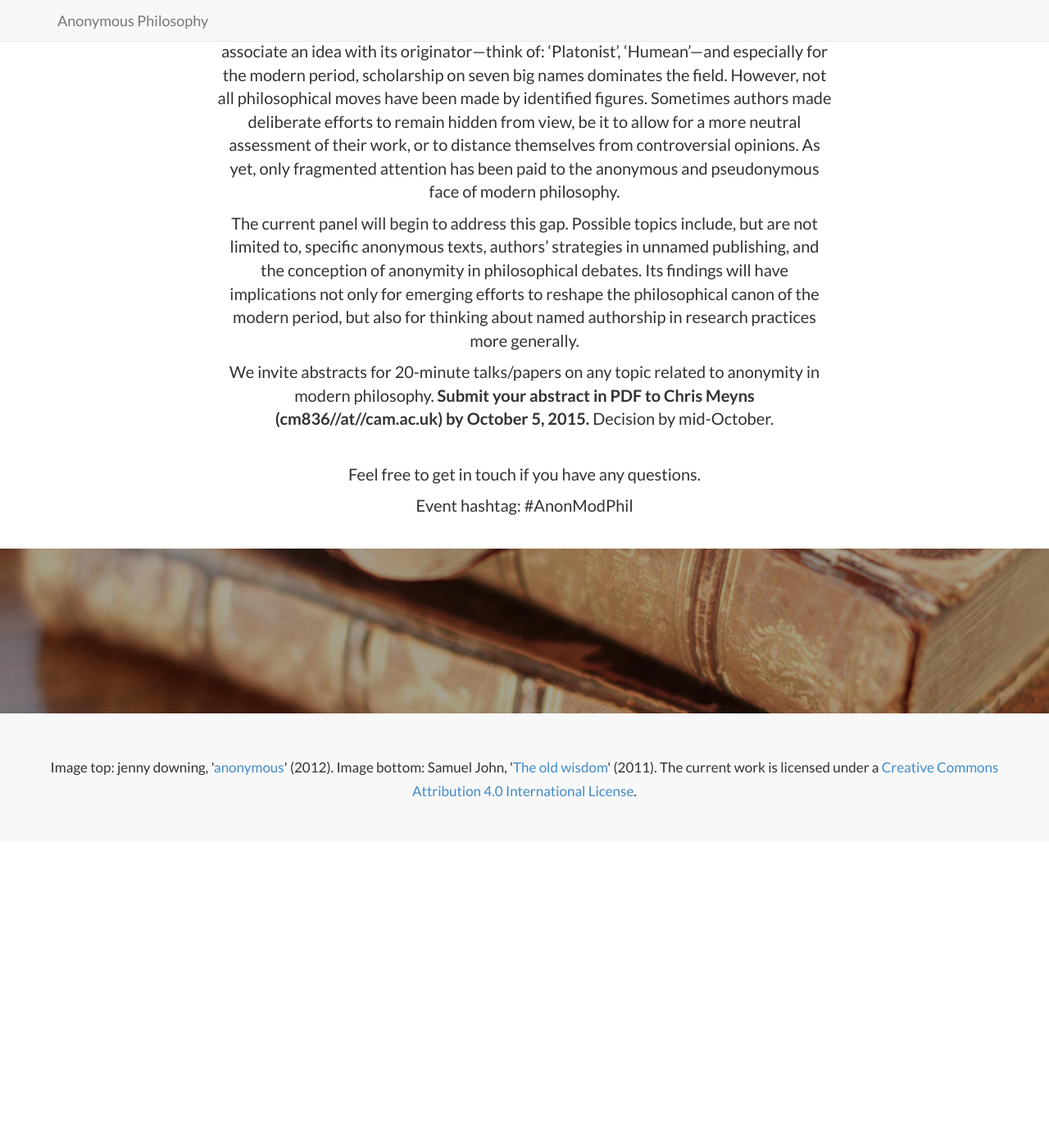
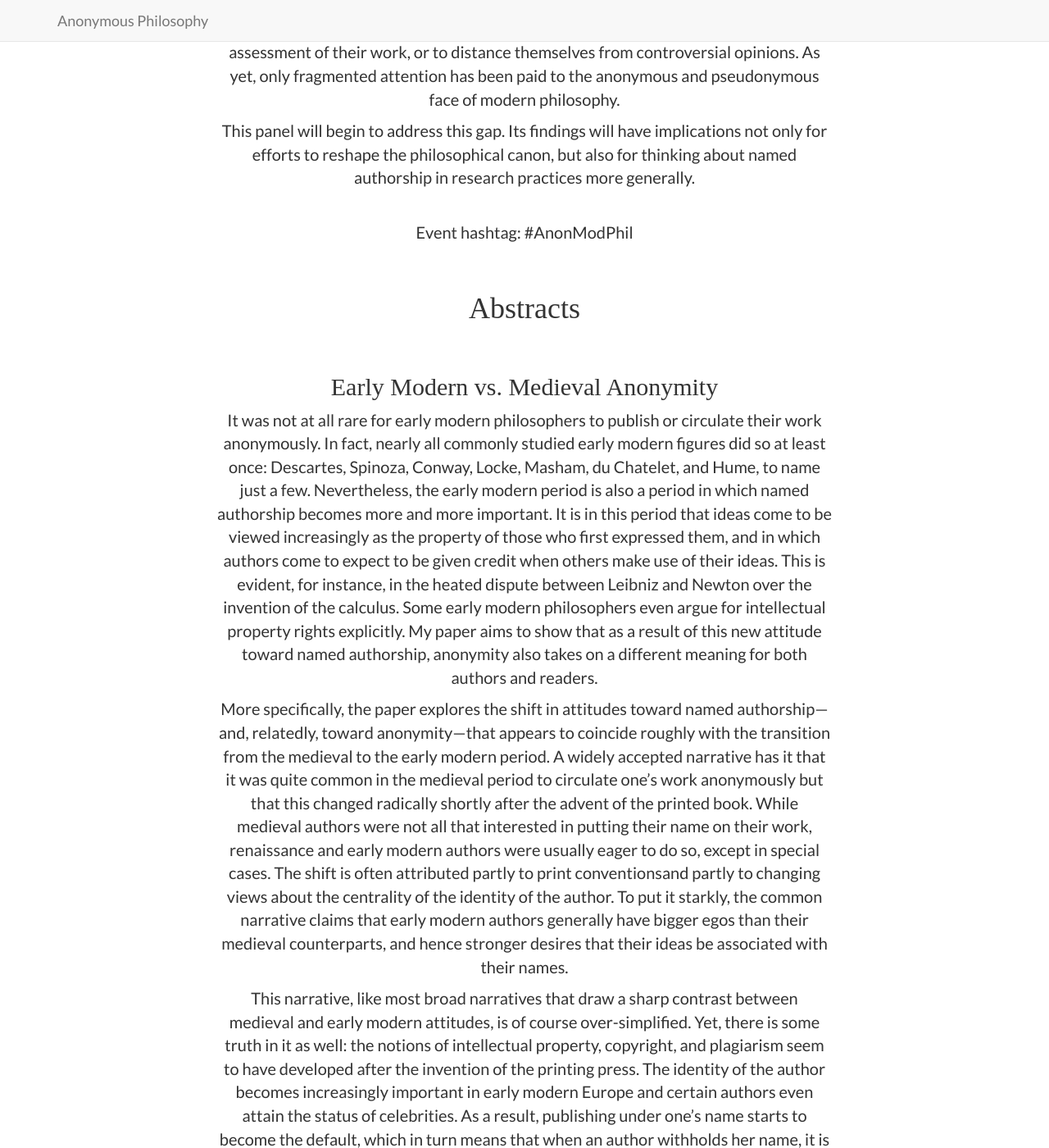
Before and after one commit to anonphil/anonphil.github.io, a Jekyll site: the page built from index.html, in a window 1280 px wide and 1400 px high, scrolled down 1188 px. Shown: the whole window at 82% size. Built offline with Jekyll 4.4.1, drawn with Linux system fonts in a browser that asks for light colours; some web fonts are replaced; before the commit the page ends 2215 px from its top, so only the background shows below that; some of the changed text lies outside the part shown.

Commit message:
added abstracts
anon abstracts

```diff
--- a/_includes/about.html
+++ b/_includes/about.html
@@ -3,56 +3,45 @@
         <div class="row">
             <div class="col-lg-8 col-lg-offset-2">
             </br>
-              <h1>Call for Abstracts</h1>
               </br>
-                <h3>Panel of the Society for Modern Philosophy</a></h3>
+                <h1>Panel of the Society for Modern Philosophy</h1>
                 <h3><a href="http://www.apaonline.org/events/event_details.asp?id=322905" target="_blank">APA Pacific Division Meeting 2016</a></h3>
-                <h3>March 30 - April 3, 2016, San Francisco, CA</p></h3>
+                <h3>Thursday March 31, 2016, 8:00-10:00 P.M.</h3>
                 </br>
-              <h3>Deadline: October 5, 2015</h3>
                 </br>
                 <p>Authorship is central to our grasp of philosophical contributions. People tend to associate an idea with its originator—think of: ‘Platonist’, ‘Humean’—and especially for the modern period, scholarship on seven big names dominates the field. However, not all philosophical moves have been made by identified figures. Sometimes authors made deliberate efforts to remain hidden from view, be it to allow for a more neutral assessment of their work, or to distance themselves from controversial opinions. As yet, only fragmented attention has been paid to the anonymous and pseudonymous face of modern philosophy.</p>
 
-                <p>The current panel will begin to address this gap. Possible topics include, but are not limited to, specific anonymous texts, authors’ strategies in unnamed publishing, and the conception of anonymity in philosophical debates. Its findings will have implications not only for emerging efforts to reshape the philosophical canon of the modern period, but also for thinking about named authorship in research practices more generally.</p>
+                <p>This panel will begin to address this gap.  Its findings will have implications not only for efforts to reshape the philosophical canon, but also for thinking about named authorship in research practices more generally.</p>
+		<br>
+        <!-- <p>Feel free to get in touch (
+			<a href="https://twitter.com/csmeyns" target="_blank">@csmeyns</a>
+			) if you have any questions.</p> -->
 
-                <p>We invite abstracts for 20-minute talks/papers on any topic related to anonymity in modern philosophy. <strong>Submit your abstract in PDF to Chris Meyns (cm836//at//cam.ac.uk) by October 5, 2015.</strong> Decision by mid-October.</p>
-</br>
-<!-- Contact Form - Enter your email address on line 19 of the mail/contact_me.php file to make this form work. -->
-<!-- WARNING: Some web hosts do not allow emails to be sent through forms to common mail hosts like Gmail or Yahoo. It's recommended that you use a private domain email address! -->
-<!-- NOTE: To use the contact form, your site must be on a live web host with PHP! The form will not work locally! -->
-<!-- <form name="sentMessage" id="contactForm" novalidate>
-    <div class="row control-group">
-        <div class="form-group col-xs-12 floating-label-form-group controls">
-            <label>Email Address</label>
-            <input type="email" class="form-control" placeholder="Email Address" id="email" required data-validation-required-message="Please enter your email address.">
-            <p class="help-block text-danger"></p>
-        </div>
-    </div>
-    <div class="row control-group">
-        <div class="form-group col-xs-12 floating-label-form-group controls">
-            <label>Paper title</label>
-            <input type="text" class="form-control" placeholder="Paper title" id="name" required data-validation-required-message="Please enter a paper title.">
-            <p class="help-block text-danger"></p>
-        </div>
-    </div>
-    <div class="row control-group">
-        <div class="form-group col-xs-12 floating-label-form-group controls">
-            <label>Abstract</label>
-            <textarea rows="5" class="form-control" placeholder="Abstract" id="message" required data-validation-required-message="Please place an abstract."></textarea>
-            <p class="help-block text-danger"></p>
-        </div>
-    </div>
-    </br>
-    <div id="success"></div>
-    <div class="row">
-        <div class="form-group col-xs-12">
-            <button type="submit" class="btn btn-default">Submit</button>
-        </div>
-    </div>
-</form> -->
-                <p>Feel free to get in touch if you have any questions.</p>
+        <p>Event hashtag: #AnonModPhil</p>
+		<br>
+	 <h1>Abstracts</h1>
+	 <br>
+	   <h2>Early Modern vs. Medieval Anonymity</h2>
+	   <!-- <h3><a href="http://philosophy.osu.edu/people/jorati.1" target="_blank">Julia Joráti</a></h3> -->
 
-                <p>Event hashtag: #AnonModPhil</p>
+	   <p>It was not at all rare for early modern philosophers to publish or circulate their work anonymously. In fact, nearly all commonly studied early modern figures did so at least once: Descartes, Spinoza, Conway, Locke, Masham, du Chatelet, and Hume, to name just a few. Nevertheless, the early modern period is also a period in which named authorship becomes more and more important. It is in this period that ideas come to be viewed increasingly as the property of those who first expressed them, and in which authors come to expect to be given credit when others make use of their ideas. This is evident, for instance, in the heated dispute between Leibniz and Newton over the invention of the calculus. Some early modern philosophers even argue for intellectual property rights explicitly. My paper aims to show that as a result of this new attitude toward named authorship, anonymity also takes on a different meaning for both authors and readers.</p>
+<p>More specifically, the paper explores the shift in attitudes toward named authorship—and, relatedly, toward anonymity—that appears to coincide roughly with the transition from the medieval to the early modern period. A widely accepted narrative has it that it was quite common in the medieval period to circulate one’s work anonymously but that this changed radically shortly after the advent of the printed book. While medieval authors were not all that interested in putting their name on their work, renaissance and early modern authors were usually eager to do so, except in special cases. The shift is often attributed partly to print conventionsand partly to changing views about the centrality of the identity of the author. To put it starkly, the common narrative claims that early modern authors generally have bigger egos than their medieval counterparts, and hence stronger desires that their ideas be associated with their names.</p>
+<p>This narrative, like most broad narratives that draw a sharp contrast between medieval and early modern attitudes, is of course over-simplified. Yet, there is some truth in it as well: the notions of intellectual property, copyright, and plagiarism seem to have developed after the invention of the printing press. The identity of the author becomes increasingly important in early modern Europe and certain authors even attain the status of celebrities. As a result, publishing under one’s name starts to become the default, which in turn means that when an author withholds her name, it is quite likely that she thinks there are special reasons in favor of anonymity. While it is entirely possible for a medieval author to write anonymously without giving much thought to the matter, it is quite unlikely in the case of early modern authors. This in turn, my paper contends, also changes the ways in which readers perceive anonymity.</p>
+	 <br>
+	   <h2>The Spinozist Model of Anonymity and the <em>Tractatus-Theologico Politicus</em></h2>
+	   <!-- <h3><a href="http://www.heythrop.ac.uk/staff/dr-alexander-douglas" target="_blank">Alexander X. Douglas</a></h3> -->
+
+<p>Why did Spinoza choose to publish his philosophy anonymously? He might have done so in order to protect himself from persecution. But there are reasons to doubt that this was his main motive. </p>
+	<p>Perhaps Spinoza aimed to show himself to be above ambition, which was in those days recognised as a vice. Descartes and his followers in the Dutch Republic were accused of harbouring this vice: while claiming to pursue truth, it was alleged, what they actually sought was to be admired for their cleverness.</p>
+	<p>Spinoza, in the <em>Tractatus</em>, turned the accusation against the accusers: those who condemn the writings of others do in order to win “the applause of the crowd”; they are the ones corrupted by ambition. But he then risked having the accusation turned back upon himself. Anonymous publication made any such counteraccusation appear much less plausible.</p>
+	<p>It was, however, very important for Spinoza not simply to <em>appear</em> unmotivated by ambition in writing his philosophy, but also to be so unmotivated. His psychological theory rules it impossible to convey one’s philosophical thoughts to somebody without also transferring to her the motivations that prompted those thoughts. If ambition is among those motivations, the philosophy will have a corrupting effect. And the contagion of ambition is, for Spinoza, among the most dangerous of all the social pathologies.
+	</p>
+	 <br>
+	   <h2>Rooting for the Underdogs</h2>
+	   <!-- <h3><a href="http://www.humanities.mcmaster.ca/~philos/people/profile_lapointe.php" target="_blank">Sandra Lapointe</a></h3> -->
+
+<p>There are many things wrong about our conception of what counts as canonical in philosophy in the nineteenth century, and with the idea of a canon in general. Considering the case of Bernard Bolzano is quite enlightening. It shows that the value of philosophical ideas has little to do with authorship and popularity. Our focus on “founding giants” and “great minds” is tainted by perspective, prejudice and all sorts of complicated assumptions, most of which are fed by bias. At the same time, part of the interest of doing the history of philosophy—as opposed to rational reconstruction—is to tell a story, explain how theories arise and develop in context, and anonymity is not a very good engine for narratives. This raises a number of questions about historical methodology and surprisingly little has been written on the topic. In this talk I will make a few suggestions.</p>
+
                 </br>
               </div>
         </div>
```
